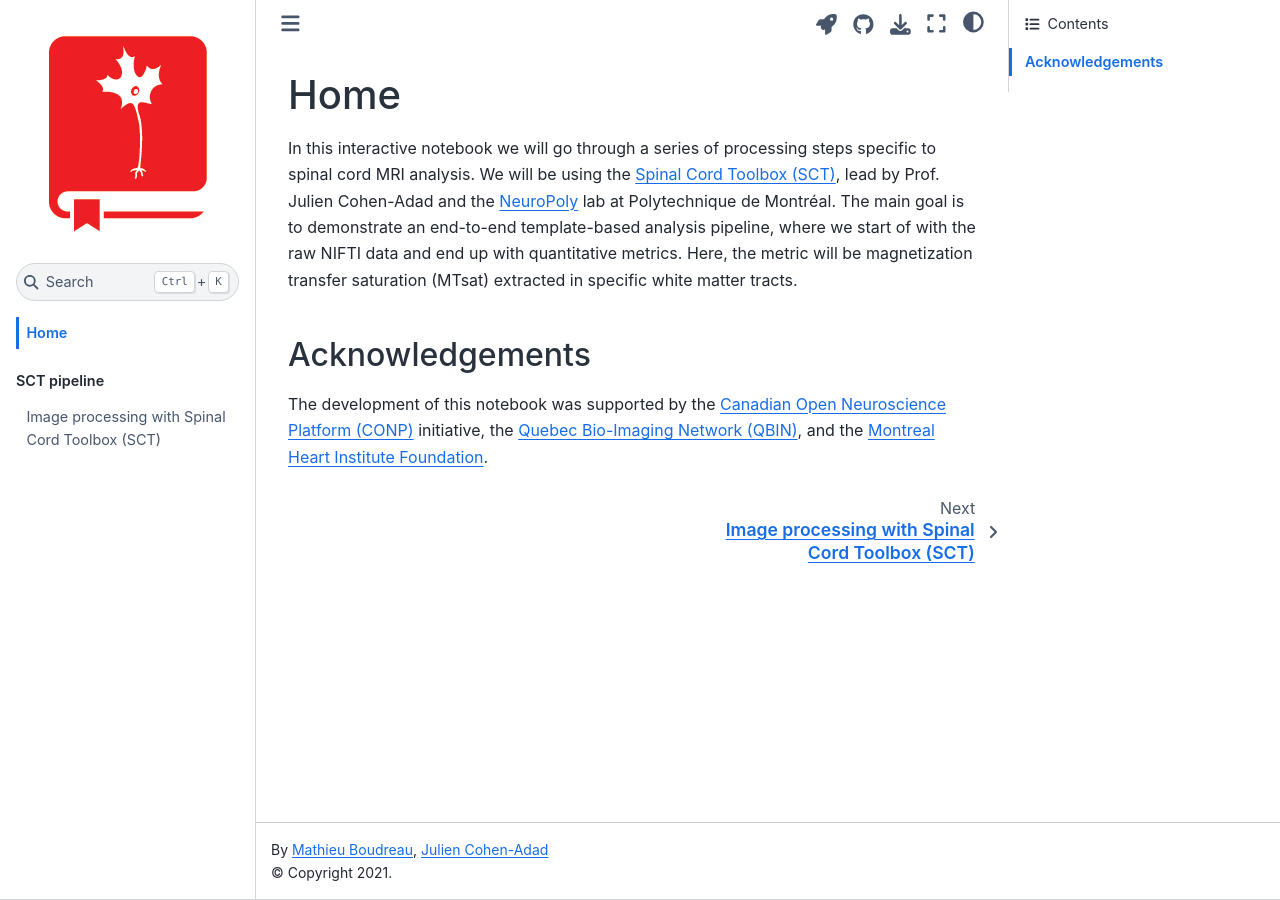
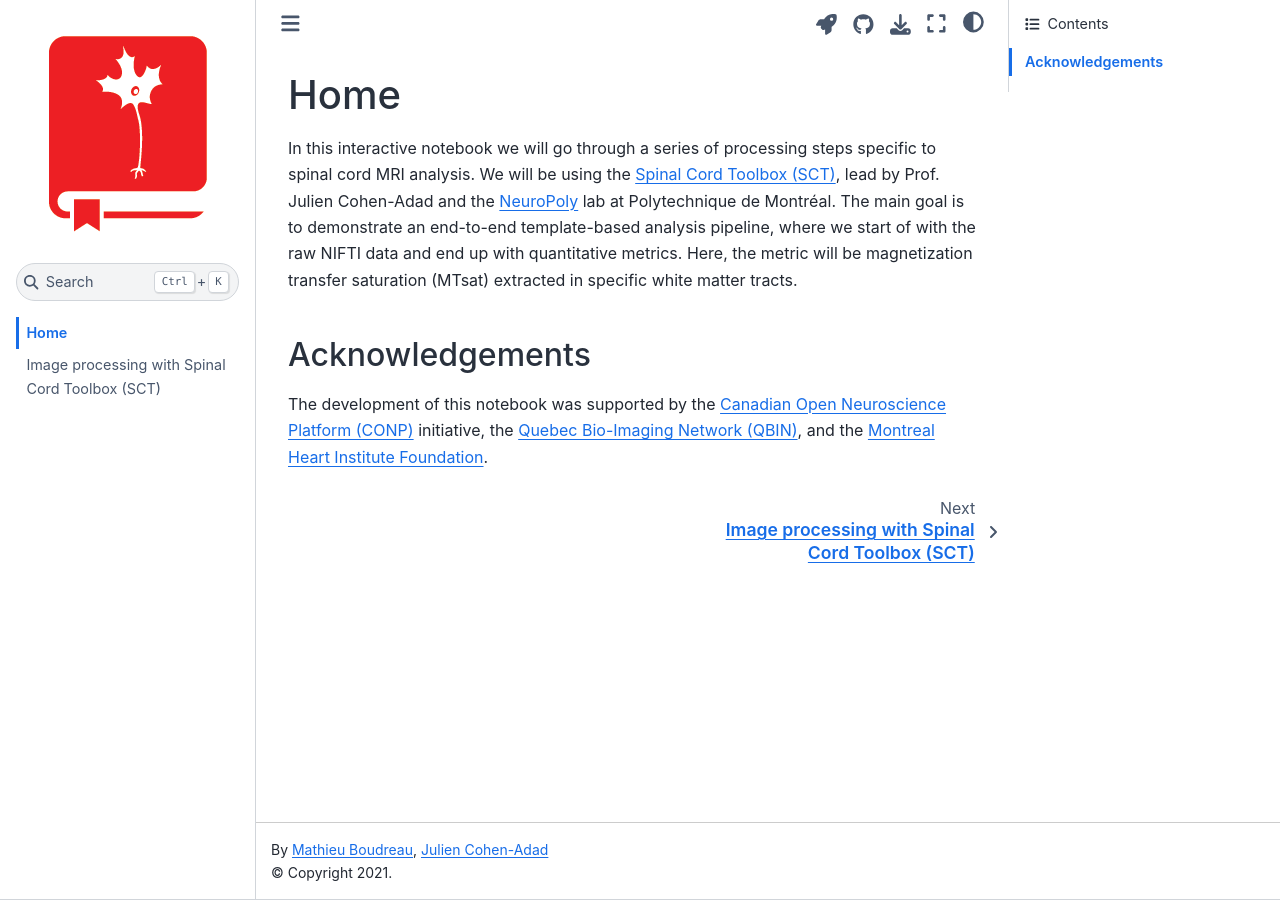
Before and after one commit to jvelazquez-reyes/sct-book, a Jupyter Book: the page built from content/introduction.ipynb, in a window 1280 px wide. Built offline with Jupyter Book 1.0.4 settings and Sphinx 7.4.7 and the Sphinx Book theme 1.1.4, drawn with Linux system fonts in a browser that asks for light colours.

Commit message:
Update toc

```diff
--- a/content/_toc.yml
+++ b/content/_toc.yml
@@ -1,6 +1,4 @@
 format: jb-book
 root: introduction
-parts:
-  - caption: SCT pipeline
-    chapters:
-      - file: 01/sct_mtsat
+chapters:
+  - file: 01/sct_mtsat
```
